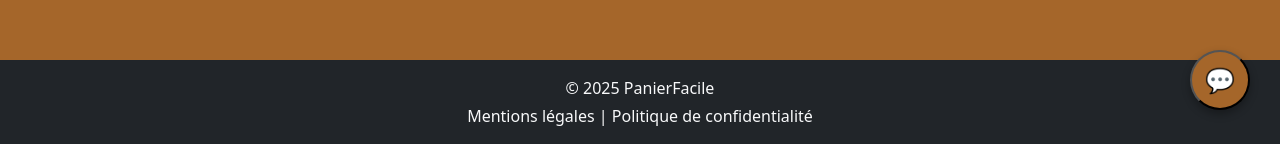
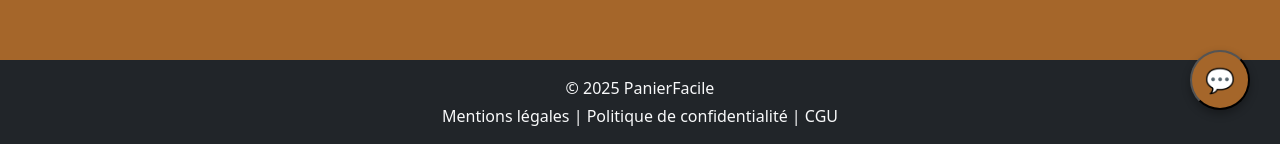
Before and after one commit to nasserbrid/panier_facile, a Django app: page /login/ in a window 1280 px wide. Shown: the part 660-804 px from the top of the page. Run offline with Django 5.2, Linux system fonts and the light colour scheme; some libraries are stand-ins or nearby versions.

Commit message:
Fix: ajout du cgu dans base.html

```diff
--- a/templates/base.html
+++ b/templates/base.html
@@ -180,10 +180,12 @@
     <p class="mb-1">© 2025 PanierFacile</p>
     <p class="mb-0">
         <a href="{% url 'mentions_legales' %}" class="text-light text-decoration-none">Mentions légales</a> |
-        <a href="{% url 'rgpd' %}" class="text-light text-decoration-none">Politique de confidentialité</a>
+        <a href="{% url 'rgpd' %}" class="text-light text-decoration-none">Politique de confidentialité</a> |
+        <a href="{% url 'cgu' %}" class="text-light text-decoration-none">CGU</a>
     </p>
 </footer>
 
 
+
   </body>
 </html>
```
